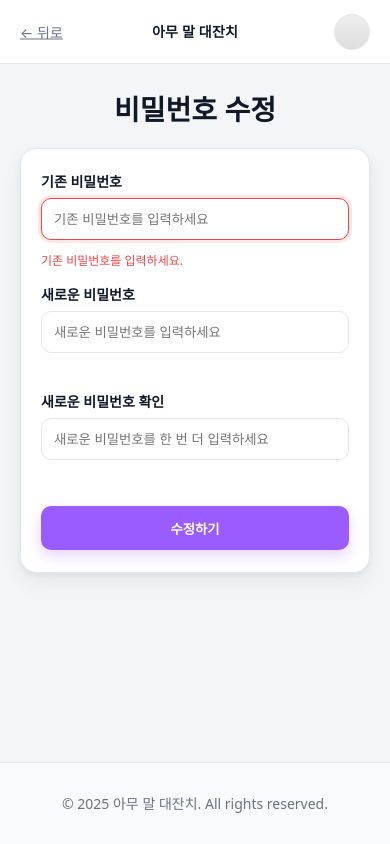
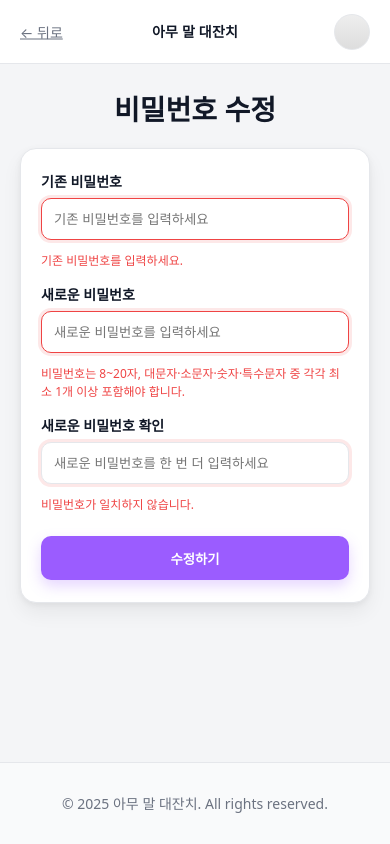
Before and after one commit to 100-hours-a-week/3-david-lee-community-FE, a website with bundled scripts: page public/pages/html/account-password.html in a window 390 px wide. Built offline with nearby package versions, Linux system fonts and the light colour scheme; no server answers.

Commit message:
✨feat : 비밀번호 유효성 검사 추가

```diff
--- a/public/js/account-password.js
+++ b/public/js/account-password.js
@@ -2,8 +2,6 @@
 import {updatePassword} from "../api/user.js";
 
 // ───────── 내부 설정 ─────────
-const PW_MIN = 8, PW_MAX = 20;
-
 const form  = document.getElementById('pwForm');
 const oldEl = document.getElementById('pw');
 const pwEl  = document.getElementById('pw1');
@@ -13,12 +11,34 @@ const pw2El = document.getElementById('pw2');
 let touchedPw1 = false;
 let touchedPw2 = false;
 
-// 공통: 필드 상태/메시지 세팅
+const PW_MIN = 8, PW_MAX = 20;
+
+// ───────────────── 비밀번호 복잡성 ─────────────────
+
+// 8~20자, 대문자, 소문자, 숫자, 특수문자를 각각 최소 1개 이상 포함
+const PW_COMPLEXITY_RE = /^(?=.*[a-z])(?=.*[A-Z])(?=.*\d)(?=.*[@$!%*?&])[A-Za-z\d@$!%*?&]{8,20}$/;
+
 function setFieldState(inputEl, { ok, msg }) {
-    inputEl.classList.toggle('is-invalid', !ok);
+    // 컨테이너 찾기
+    const field = inputEl.closest('.field') || inputEl.parentElement;
+
+    // 메시지 박스: .field__error 사용
+    let err = field.querySelector('.field__error');
+    if (!err) {
+        err = document.createElement('div');
+        err.className = 'field__error';
+        err.setAttribute('aria-live', 'polite');
+        field.appendChild(err);
+    }
+    err.textContent = msg || '';
+
+    // 인풋에 직접 표시 (← 이게 핵심: 테두리 빨강)
+    inputEl.classList.toggle('is-invalid', ok === false);
     inputEl.setAttribute('aria-invalid', ok ? 'false' : 'true');
-    const errEl = inputEl.parentElement.querySelector('.field__error');
-    if (errEl) errEl.textContent = msg || '';
+
+    // 필드 컨테이너에도 상태 클래스(선택이지만 유용)
+    field.classList.toggle('is-valid', !!ok);
+    field.classList.toggle('is-invalid', ok === false);
 }
 
 // 제출 가능 여부 갱신
@@ -41,35 +61,29 @@ function verifyOld() {
 
 // 검증: 새 비밀번호 길이
 function verifyPassword() {
-    const len = pwEl.value.length;
-    const lenOk = len >= PW_MIN && len <= PW_MAX;
+    const pw = pwEl.value;
+    const lenAndComplexityOk = PW_COMPLEXITY_RE.test(pw);
 
-    if (!touchedPw1 && len === 0) {
-        // 아직 안 만졌으면 경고 숨김
-        setFieldState(pwEl, { ok:true, msg:'' });
-    } else {
-        setFieldState(pwEl, lenOk
-            ? { ok:true, msg:'' }
-            : { ok:false, msg:`비밀번호는 ${PW_MIN}~${PW_MAX}자로 입력하세요.` }
-        );
-    }
+    // 메시지 강화
+    const msg = lenAndComplexityOk ? '' :
+        `비밀번호는 ${PW_MIN}~${PW_MAX}자, 대문자·소문자·숫자·특수문자 중 각각 최소 1개 이상 포함해야 합니다.`;
+
+    setFieldState(pwEl, { ok: lenAndComplexityOk, msg: msg });
     verifyPasswordMatch();
 }
 
-// 검증: 새 비밀번호 일치
 function verifyPasswordMatch() {
-    const v1 = pwEl.value;
-    const v2 = pw2El.value;
+    const same = pwEl.value && pw2El.value && pwEl.value === pw2El.value;
+    // *************** 변경: 비밀번호1이 유효한지 확인하는 방식 개선 ***************
+    const pw1IsCorrect = pwEl.closest('.field')?.classList.contains('is-valid');
 
-    if (!touchedPw2 && v2.length === 0) {
-        setFieldState(pw2El, { ok:true, msg:'' });
-    } else {
-        const same = v1.length > 0 && v2.length > 0 && v1 === v2;
-        setFieldState(pw2El, same
-            ? { ok:true, msg:'' }
-            : { ok:false, msg:'비밀번호가 일치하지 않습니다.' }
-        );
-    }
+    // 비밀번호1이 복잡성 조건을 통과하고, 비밀번호1과 비밀번호2가 일치할 때만 true
+    const ok = same && pw1IsCorrect;
+
+    setFieldState(pw2El, {
+        ok: ok,
+        msg: same ? '' : '비밀번호가 일치하지 않습니다.'
+    });
     refreshFormValidity();
 }
 
--- a/public/pages/css/account.css
+++ b/public/pages/css/account.css
@@ -79,3 +79,7 @@ h1.page{margin:8px 0 18px; text-align:center}
 .input.is-invalid{ border-color:#ef4444 !important; outline-color:#ef4444 !important; }
 .input[aria-invalid="true"]{ box-shadow:0 0 0 3px rgba(239,68,68,.12); }
 .field__error{ color:#ef4444; font-size:12px; margin-top:6px; min-height:1em; }
+
+/* 선택 사항: field 컨테이너에도 반응 */
+.field.is-invalid .input{ border-color:#ef4444 !important; }
+.field.is-invalid .input[aria-invalid="true"]{ box-shadow:0 0 0 3px rgba(239,68,68,.12); }
```
